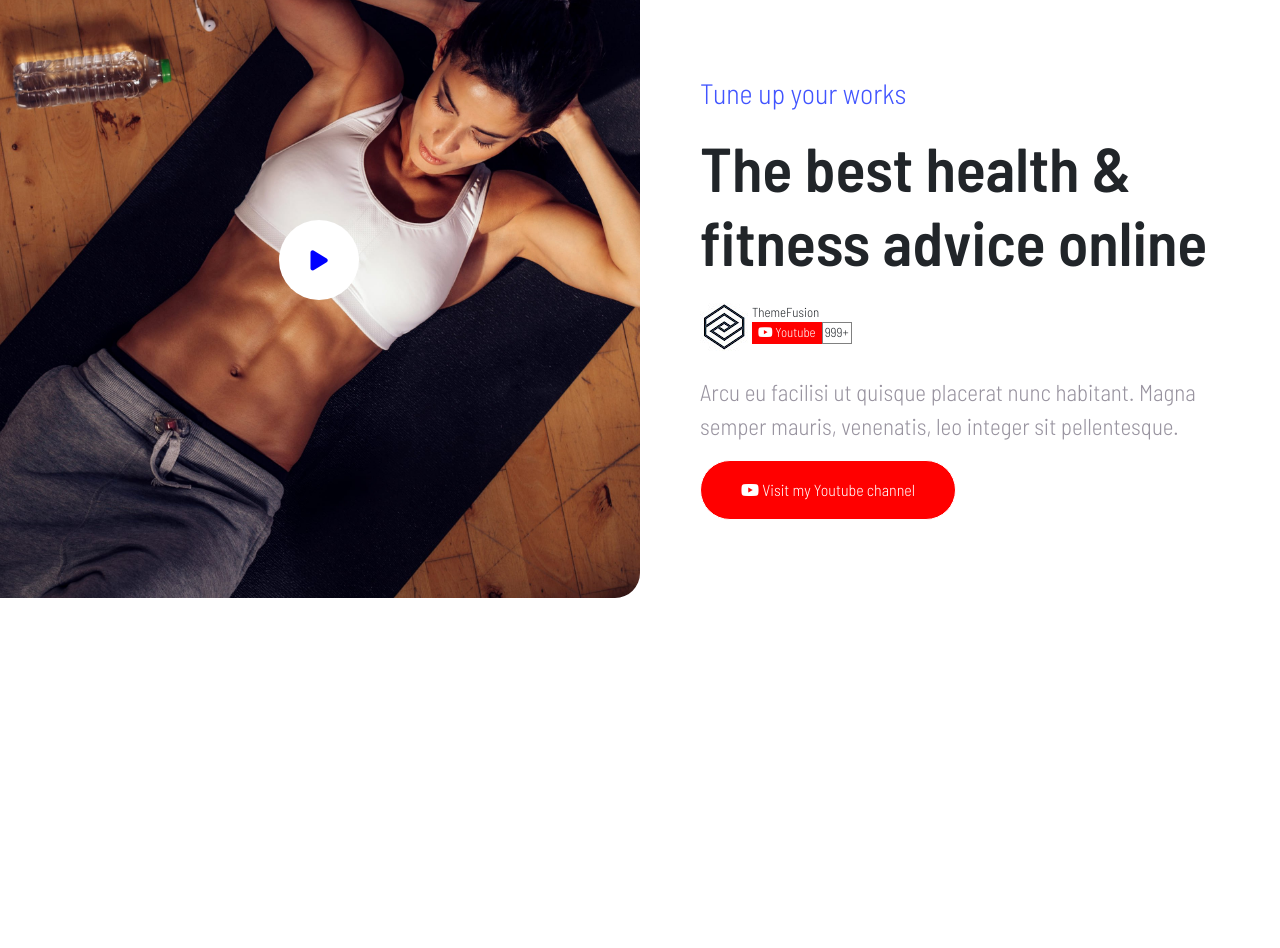
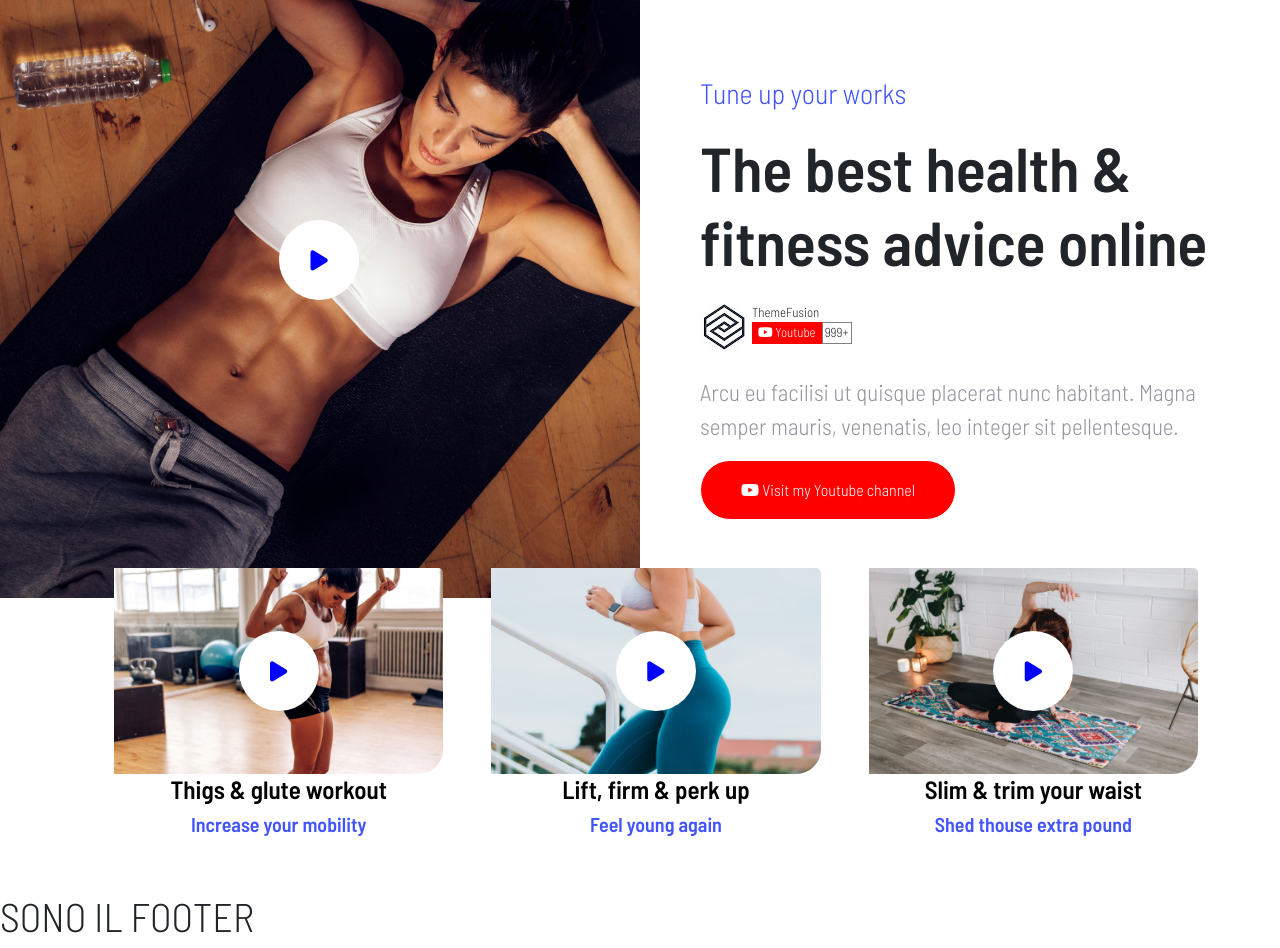
Before and after one commit to emilianogastaldo/proj-html-vuejs, a Vue app: page / in a window 1280 px wide. Before the commit the page ends 800 px from the top, so only its background shows below. Built offline with nearby package versions, Linux system fonts and the light colour scheme.

Commit message:
add youtube playlist card

```diff
--- /dev/null
+++ b/src/components/main/YoutubeCard.vue
@@ -0,0 +1,72 @@
+<script>
+export default {
+    name: 'YoutubeCard',
+    props: {
+        id: Number,
+        title: String,
+        subtitle: String,
+        img: String,
+        url: String,
+        alt: String
+    },
+    computed: {
+        imagePath() {
+            const path = new URL(`../../assets/images/${this.img}`, import.meta.url);
+            return path.href;
+        }
+    }
+}
+</script>
+<template>
+    <a :href="url">
+        <div class="position-relative">
+            <img :src="imagePath" :alt="alt" class="img-fluid">
+            <a href="#" class="play-button">
+                <i class="fas fa-play"></i>
+            </a>
+        </div>
+
+        <h2>{{ title }}</h2>
+        <h5>{{ subtitle }}</h5>
+
+    </a>
+</template>
+<style lang="scss" scoped>
+@use '../../assets/scss/style.scss';
+
+img {
+    border-radius: 0 5px 25px 0;
+}
+
+a {
+    text-decoration: none;
+}
+
+h2 {
+    font-size: 25px;
+    font-weight: 600;
+    color: black;
+}
+
+h5 {
+    color: #4154FF;
+    font-weight: 600;
+}
+
+.play-button {
+    position: absolute;
+    top: 50%;
+    left: 50%;
+    transform: translate(-50%, -50%);
+    display: inline-block;
+    line-height: 80px;
+    text-align: center;
+    height: 80px;
+    width: 80px;
+    border: none;
+    color: blue;
+    background-color: white;
+    border-radius: 50%;
+    font-size: 23px;
+}
+</style>
--- /dev/null
+++ b/src/components/main/YoutubePlaylist.vue
@@ -0,0 +1,28 @@
+<script>
+import YoutubeCard from './YoutubeCard.vue';
+export default {
+    name: 'YoutubePlaylist',
+    props: {
+        youtubeLinks: Array
+    },
+    components: {
+        YoutubeCard
+    }
+}
+</script>
+<template>
+    <figure class="container my-5">
+        <ul class="d-flex gap-5 text-center">
+            <li v-for="youtubeLink in youtubeLinks" :key="youtubeLink.id">
+                <YoutubeCard v-bind="youtubeLink" />
+            </li>
+        </ul>
+    </figure>
+</template>
+<style lang="scss" scoped>
+@use '../../assets/scss/style.scss';
+
+ul {
+    list-style-type: none;
+}
+</style>
--- a/src/components/main/YoutubeSection.vue
+++ b/src/components/main/YoutubeSection.vue
@@ -1,13 +1,19 @@
 <script>
+import YoutubePlaylist from './YoutubePlaylist.vue';
+import { youtubeLinks } from '../../data';
 import YoutubeChannel from './YoutubeChannel.vue'
 export default {
     name: 'YoutubeSection',
-    components: { YoutubeChannel }
+    data: () => ({
+        youtubeLinks
+    }),
+    components: { YoutubeChannel, YoutubePlaylist }
 }
 </script>
 
 <template>
     <YoutubeChannel />
+    <YoutubePlaylist :youtubeLinks="youtubeLinks" />
 </template>
 
 <style lang="scss" scoped></style>
--- /dev/null
+++ b/src/data/_youtubeLinks.js
@@ -0,0 +1,26 @@
+export default [
+    {
+        id: 1,
+        title: 'Thigs & glute workout',
+        subtitle: 'Increase your mobility',
+        img: 'video2-2x.jpg',
+        url: 'https://avada.website/fitness/playlists/thighs-glute-workout/',
+        alt: 'xxx'
+    },
+    {
+        id: 2,
+        title: 'Lift, firm & perk up',
+        subtitle: 'Feel young again',
+        img: 'video7-2x.jpg',
+        url: 'https://avada.website/fitness/playlists/lift-firm-perk-up/',
+        alt: 'xxx'
+    },
+    {
+        id: 3,
+        title: 'Slim & trim your waist',
+        subtitle: 'Shed thouse extra pound',
+        img: 'video9-2x.jpg',
+        url: 'https://avada.website/fitness/playlists/thighs-glute-workout/',
+        alt: 'xxx'
+    }
+]
--- a/src/data/index.js
+++ b/src/data/index.js
@@ -1,4 +1,5 @@
 import headerLinks from './_headerLinks';
 import jumbrotronImage from './_jumbrotronImage';
+import youtubeLinks from './_youtubeLinks';
 
-export { headerLinks, jumbrotronImage };
+export { headerLinks, jumbrotronImage, youtubeLinks };
```
